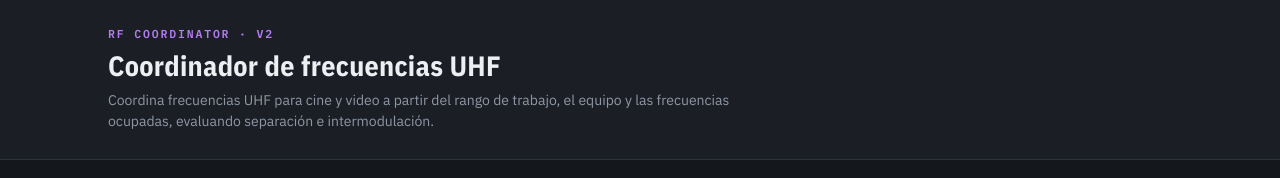
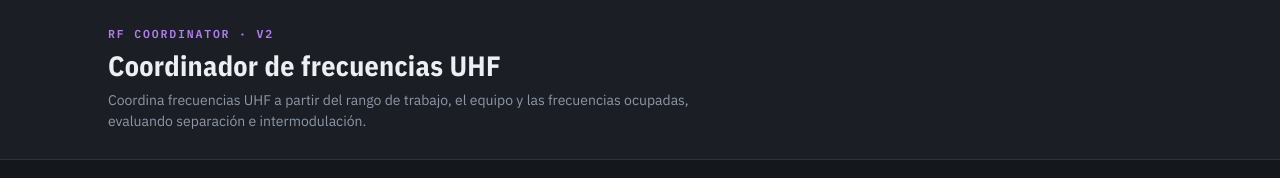
Before and after one commit to rnalvarez/CRF, a website: page index.html in a window 1280 px wide. Shown: the top 178 px of the page. Drawn offline with nearby package versions, Linux system fonts and the light colour scheme.

Commit message:
Generalize CRF header description

```diff
--- a/index.html
+++ b/index.html
@@ -15,7 +15,7 @@
   <div class="wrap">
     <div class="eyebrow">RF COORDINATOR · V2</div>
     <h1>Coordinador de frecuencias UHF</h1>
-    <p class="subtitle">Coordina frecuencias UHF para cine y video a partir del rango de trabajo, el equipo y las frecuencias ocupadas, evaluando separación e intermodulación.</p>
+    <p class="subtitle">Coordina frecuencias UHF a partir del rango de trabajo, el equipo y las frecuencias ocupadas, evaluando separación e intermodulación.</p>
   </div>
 </header>
 
```
